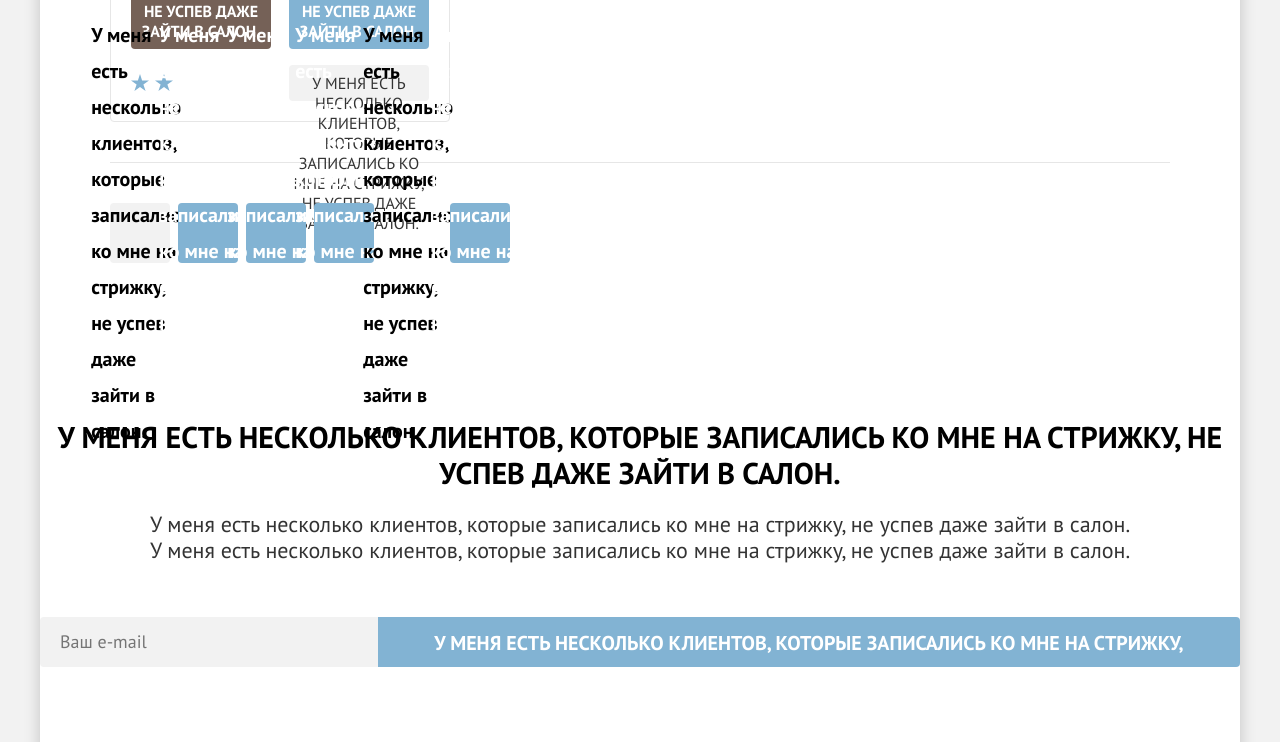
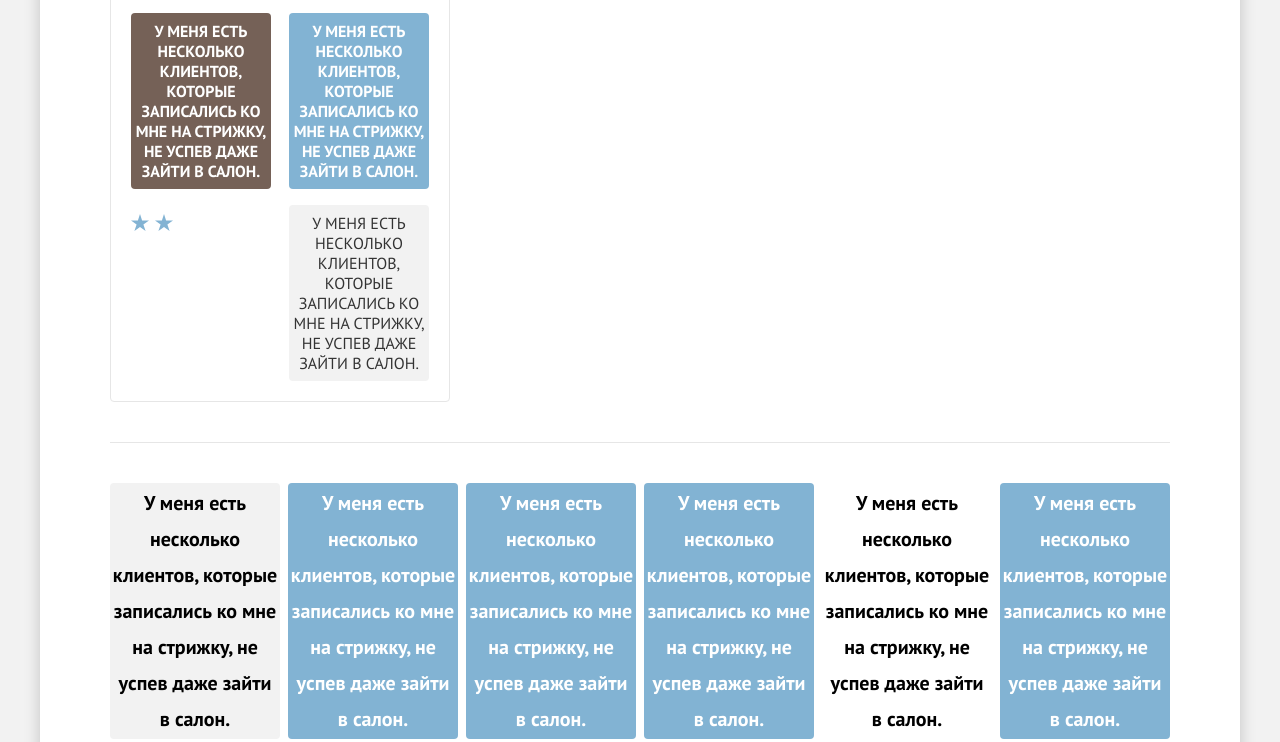
Before and after one commit to htmlacademy-htmlcss/2211343-sedona-36, a plain HTML site: page catalog.html in a window 1280 px wide. Shown: the part 3060-3802 px from the top of the page. Drawn offline with Linux system fonts and the light colour scheme.

Commit message:
Правки по переполнению по сайту

```diff
--- a/css/index.css
+++ b/css/index.css
@@ -1185,9 +1185,10 @@ main {
 
 .advantages-list .advantages-item {
   margin: 0;
-  padding: 0;
+  padding: 20px 0;
+  box-sizing: border-box;
   width: calc(100% / 3);
-  height: 385px;
+  min-height: 385px;
   display: flex;
   align-items: center;
   justify-content: center;
@@ -1667,7 +1668,7 @@ main {
 
 .catalog-item .rating-text {
   box-sizing: border-box;
-  height: 36px;
+  min-height: 36px;
   width: 100%;
   padding: 8px 0;
   font-family: 'PT Sans', serif;
@@ -1704,8 +1705,11 @@ main {
   display: flex;
   align-items: center;
   justify-content: center;
-  width: 60px;
-  height: 60px;
+  min-width: 60px;
+  min-height: 60px;
+  text-align: center;
+  padding: 2px;
+  box-sizing: border-box;
   border-radius: 4px;
   background-color: var(--form-element-2-color);
   text-decoration: none;
```
